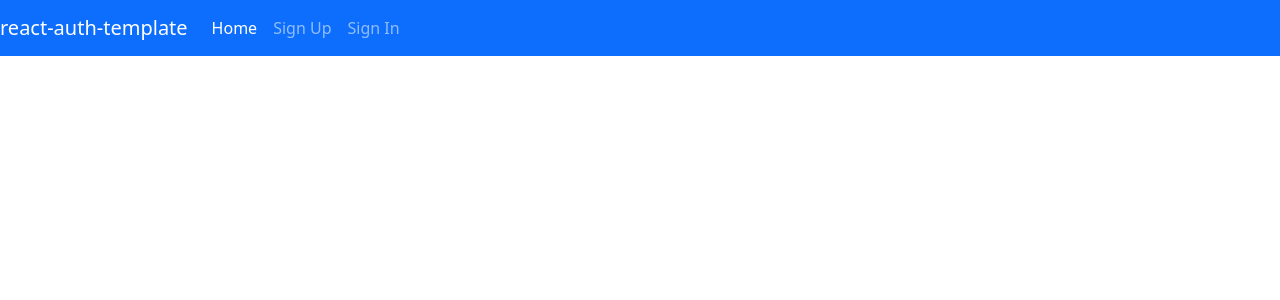
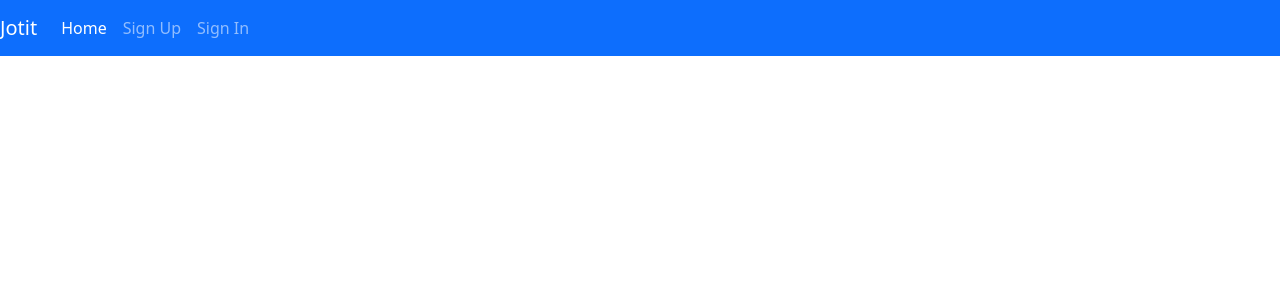
Before and after one commit to house-slytherin/project-frontend, a React (Create React App) app: page / in a window 1280 px wide. Shown: the top 300 px of the page. Built offline with nearby package versions, Linux system fonts and the light colour scheme.

Commit message:
changed title and doc title

```diff
--- a/public/index.html
+++ b/public/index.html
@@ -13,7 +13,7 @@ unless you know exactly what you're doing! -->
     <link rel="shortcut icon" href="%PUBLIC_URL%/favicon.ico">
     <script src="gh-pages-url-parser.js" type="text/javascript"></script>
 
-    <title>React App</title>
+    <title>Jotit</title>
 </head>
 
 <body>
--- a/src/components/Header/Header.js
+++ b/src/components/Header/Header.js
@@ -26,7 +26,7 @@ const alwaysOptions = (
 const Header = ({ user }) => (
   <Navbar bg='primary' variant='dark' expand='md'>
     <Navbar.Brand>
-      <Link to='/' style={{ color: '#FFF', textDecoration: 'none' }}>react-auth-template</Link>
+      <Link to='/' style={{ color: '#FFF', textDecoration: 'none' }}>Jotit</Link>
     </Navbar.Brand>
     <Navbar.Toggle aria-controls='basic-navbar-nav' />
     <Navbar.Collapse id='basic-navbar-nav'>
```
